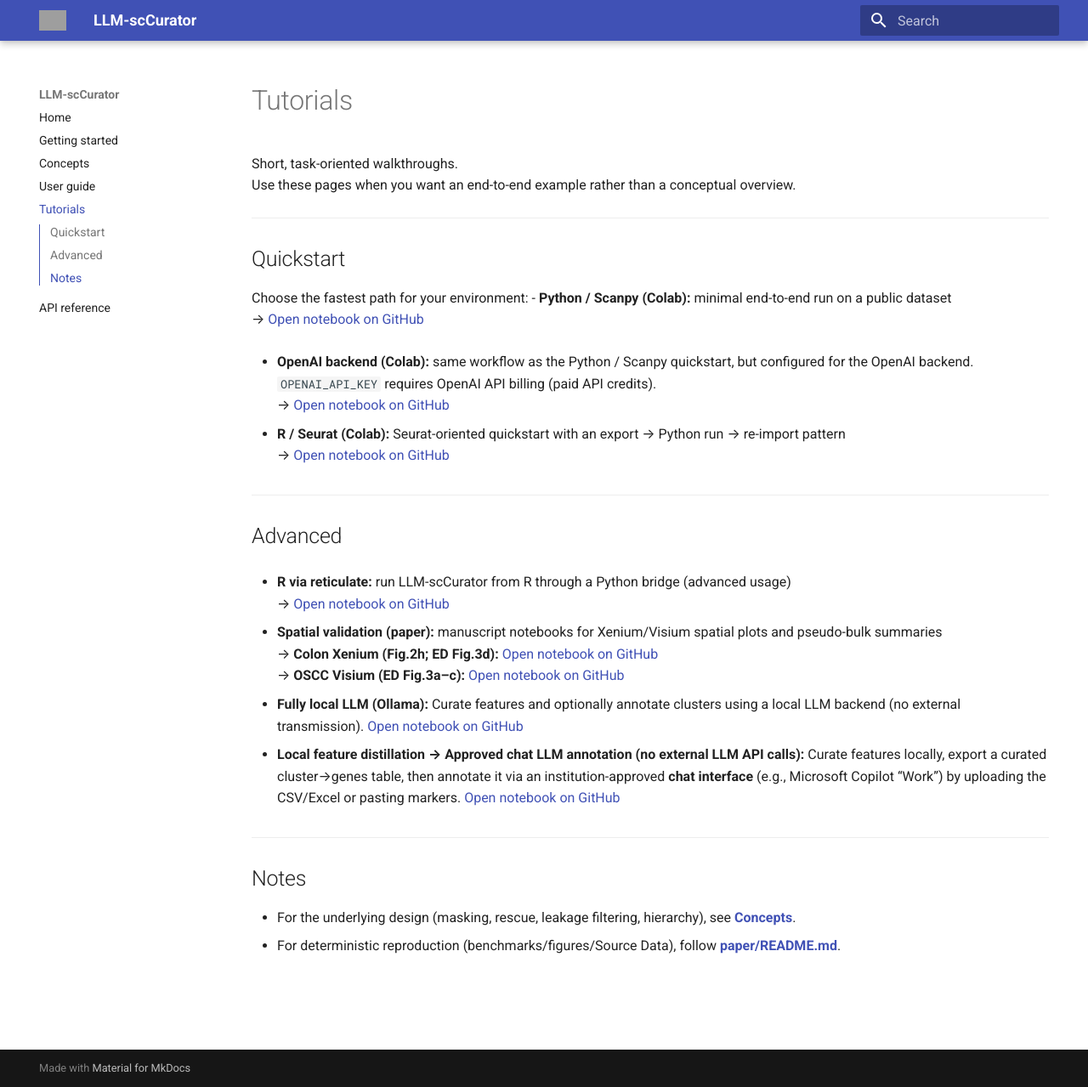
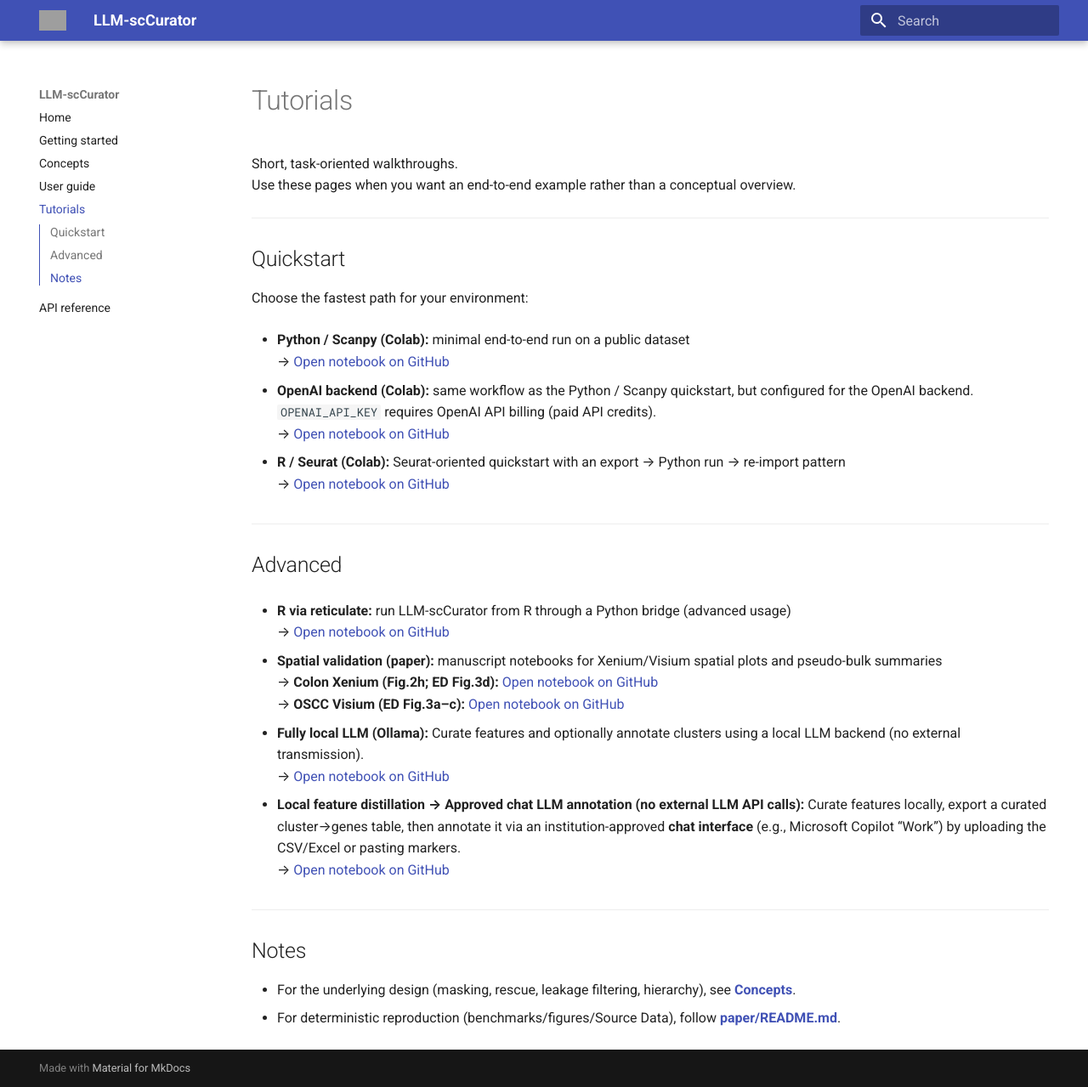
Before and after one commit to kenflab/LLM-scCurator, an MkDocs documentation site: the page built from docs/tutorials.md, in a window 1280 px wide and 1279 px high. Shown: the whole window at 85% size. Built offline with MkDocs 1.6.1 and Material for MkDocs 9.7.7, drawn with Linux system fonts in a browser that asks for light colours; grey boxes are pictures that could not be loaded.

```diff
--- a/docs/tutorials.md
+++ b/docs/tutorials.md
@@ -8,6 +8,7 @@ Use these pages when you want an end-to-end example rather than a conceptual ove
 ## Quickstart
 
 Choose the fastest path for your environment:
+
 - **Python / Scanpy (Colab):** minimal end-to-end run on a public dataset
   → [Open notebook on GitHub](https://github.com/kenflab/LLM-scCurator/blob/master/examples/colab/colab_quickstart.ipynb)
 
@@ -28,10 +29,10 @@ Choose the fastest path for your environment:
   → **OSCC Visium (ED Fig.3a–c):** [Open notebook on GitHub](https://github.com/kenflab/LLM-scCurator/blob/master/paper/notebooks/08_OSCC_Visium.ipynb)
 
 - **Fully local LLM (Ollama):** Curate features and optionally annotate clusters using a local LLM backend (no external transmission).
-[Open notebook on GitHub](https://github.com/kenflab/LLM-scCurator/blob/main/examples/local/local_quickstart_ollama.ipynb)
+  → [Open notebook on GitHub](https://github.com/kenflab/LLM-scCurator/blob/main/examples/local/local_quickstart_ollama.ipynb)
 
 - **Local feature distillation → Approved chat LLM annotation (no external LLM API calls):** Curate features locally, export a curated cluster→genes table, then annotate it via an institution-approved **chat interface** (e.g., Microsoft Copilot “Work”) by uploading the CSV/Excel or pasting markers.
-[Open notebook on GitHub](https://github.com/kenflab/LLM-scCurator/blob/main/examples/local/local_quickstart_approved_ai_workflow.ipynb)
+  → [Open notebook on GitHub](https://github.com/kenflab/LLM-scCurator/blob/main/examples/local/local_quickstart_approved_ai_workflow.ipynb)
 
 
 
```
